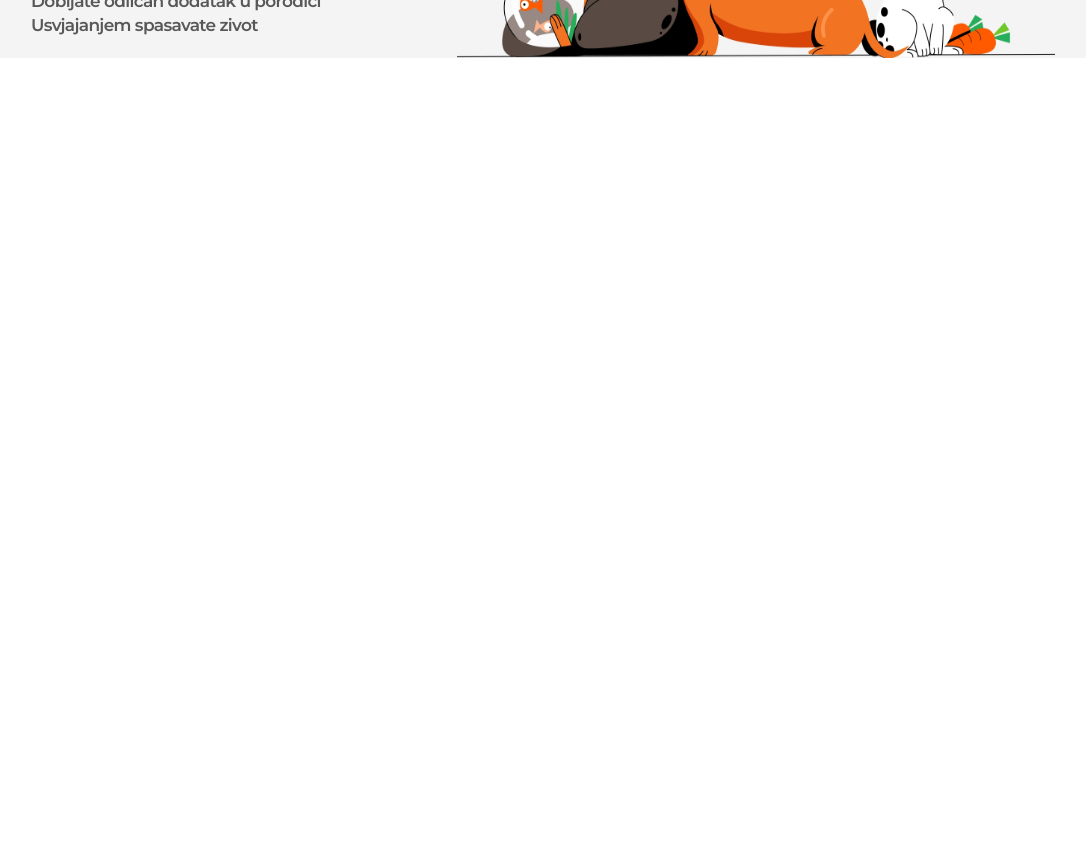
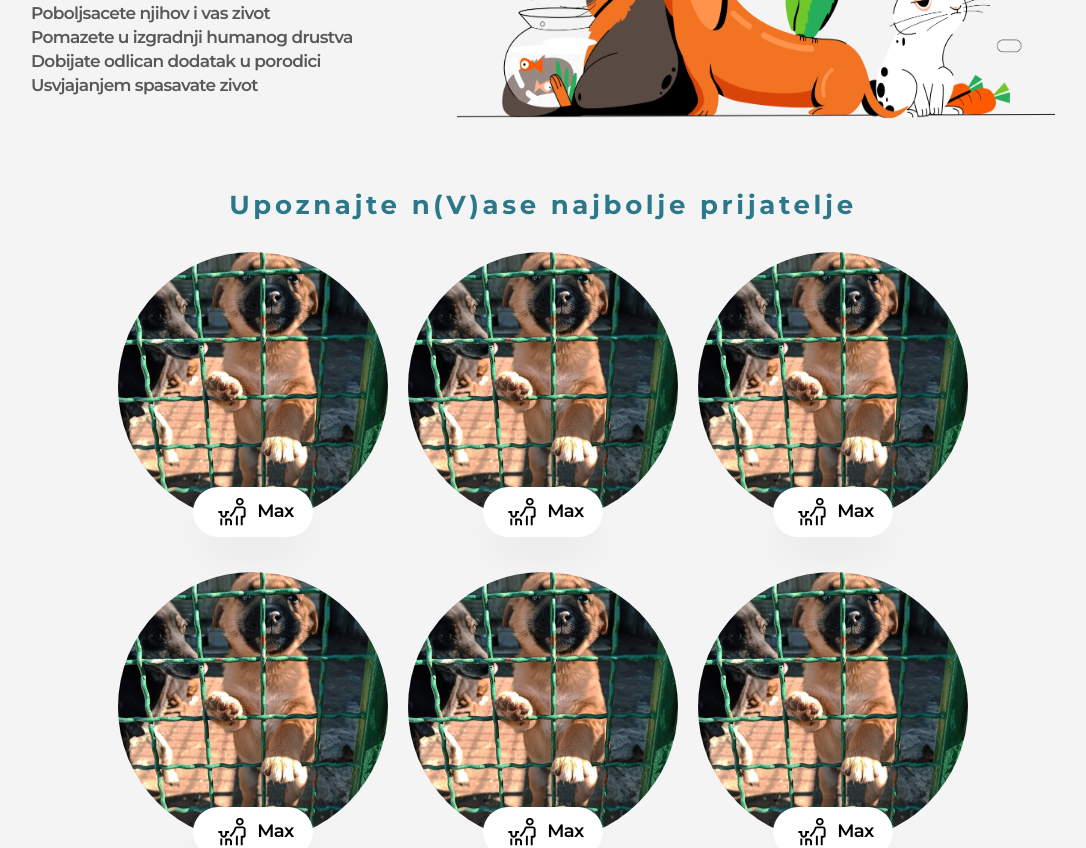
Before and after one commit to radomir-mijovic/dog-shelter, a Next.js app: page / in a window 1280 px wide. Shown: the part 1200-2048 px from the top of the page, without its empty margins (97-1183 px from the left). Before the commit the page ends 1258 px from the top, so only its background shows below. Built offline with nearby package versions, Linux system fonts and the light colour scheme.

Commit message:
feat: finished main look of meet-bf section

```diff
--- /dev/null
+++ b/app/meetBf.js
@@ -0,0 +1,41 @@
+import React from 'react';
+import styles from "../styles/MeetBf.module.scss"
+import globalStyles from "../styles/Global.module.scss"
+import Image from "next/image";
+import {dogs} from "../data/dogs";
+import dogWalker from "../public/images/icons/dog-walker.svg"
+
+const MeetBf = () => {
+    return (
+        <section className={`${styles.meetContainer} ${globalStyles.globalPadding}`}>
+            <h2 className={styles.meetHeaderText}>
+                Upoznajte n(V)ase najbolje prijatelje
+            </h2>
+            <div className={styles.dogsWrapper}>
+                {dogs.map(dog => {
+                    return (
+                        <div style={{position: "relative"}} key={dog.id}>
+                            <div className={styles.dogCard}>
+                                <Image
+                                    style={{borderRadius: "50%"}}
+                                    src={dog.image}
+                                    objectFit={"cover"}
+                                    quality={100}
+                                    fill
+                                    alt="dog image" />
+                            </div>
+                            <div className={styles.dogInfo}>
+                                <Image src={dogWalker} width={40} height={30} alt={"dog walker"}/>
+                                <h4 className={styles.dogInfoText}>
+                                    {dog.name}
+                                </h4>
+                            </div>
+                        </div>
+                    )
+                })}
+            </div>
+        </section>
+    );
+};
+
+export default MeetBf;
--- a/app/navbar.js
+++ b/app/navbar.js
@@ -16,7 +16,7 @@ const Navbar = () => {
             <motion.button
                 initial={{scale: 0}}
                 animate={{ scale: 1 }}
-                transition={{ type: "spring", stiffness: 100 }}
+                transition={{ type: "spring", stiffness: 100, delay: .5 }}
                 whileTap={{scale: .97}}
                 className={`${UIstyles.redButton}`}>
                 Doniraj
--- a/app/page.js
+++ b/app/page.js
@@ -3,6 +3,7 @@ import "../styles/global.css"
 import Hero from "./hero";
 import HeroLower from "./hero-lower";
 import Reason from "./reason";
+import MeetBf from "./meetBf";
 
 const Page = () => {
     return (
@@ -10,6 +11,7 @@ const Page = () => {
             <Hero/>
             <HeroLower/>
             <Reason/>
+            <MeetBf/>
         </>
     );
 };
--- /dev/null
+++ b/data/dogs.js
@@ -0,0 +1,64 @@
+import maxImage from "../public/images/dog3.jpg"
+
+export const dogs = [
+    {
+        id: 1,
+        name: "Max",
+        image: maxImage,
+    },
+    {
+        id: 2,
+        name: "Max",
+        image: maxImage,
+    },
+    {
+        id: 3,
+        name: "Max",
+        image: maxImage,
+    },
+    {
+        id: 4,
+        name: "Max",
+        image: maxImage,
+    },
+    {
+        id: 5,
+        name: "Max",
+        image: maxImage,
+    },
+    {
+        id: 6,
+        name: "Max",
+        image: maxImage,
+    },
+    {
+        id: 7,
+        name: "Max",
+        image: maxImage,
+    },
+    {
+        id: 8,
+        name: "Max",
+        image: maxImage,
+    },
+    {
+        id: 9,
+        name: "Max",
+        image: maxImage,
+    },
+    {
+        id: 10,
+        name: "Max",
+        image: maxImage,
+    },
+    {
+        id: 11,
+        name: "Max",
+        image: maxImage,
+    },
+    {
+        id: 12,
+        name: "Max",
+        image: maxImage,
+    },
+]
--- a/styles/Global.module.scss
+++ b/styles/Global.module.scss
@@ -1,5 +1,5 @@
 .globalPadding {
-  padding: 0 clamp(5rem, 10vw, 15rem);
+  padding: 2rem clamp(5rem, 10vw, 15rem);
 
   @media (max-width: 1200px) {
     padding: 3rem 5rem;
--- /dev/null
+++ b/styles/MeetBf.module.scss
@@ -0,0 +1,52 @@
+.meetContainer {
+  display: flex;
+  flex-direction: column;
+  background: #F4F4F4;
+}
+
+.meetHeaderText {
+  font-weight: 700;
+  font-size: clamp(2.2rem, 2.3vw, 2.6rem);
+  line-height: 100%;
+  text-align: center;
+  letter-spacing: 0.14em;
+  color: #2B788B;
+  margin: 3.4rem 0;
+}
+
+.dogsWrapper {
+  display: grid;
+  grid-template-columns: repeat(auto-fill, 27rem);
+  gap: 5rem 2rem;
+  justify-content: center;
+}
+
+.dogCard {
+  height: 27rem;
+  position: relative;
+  border-radius: 50%;
+}
+
+.dogInfo {
+  bottom: -4rem;
+  position: absolute;
+  left: 50%;
+  transform: translate(-50%, -50%);
+  margin: 0 auto;
+  width: 12rem;
+  height: 5rem;
+  display: flex;
+  align-items: center;
+  justify-content: center;
+  gap: .5rem;
+  box-shadow: 0 22.8981px 45.7963px -11.4491px rgba(52, 41, 39, 0.08);
+  border-radius: 88px;
+  background: #FFFFFF;
+}
+
+.dogInfoText {
+  font-weight: 600;
+  font-size: 1.8rem;
+  line-height: 140%;
+  letter-spacing: -0.04em;
+}
```
Also changed, not shown: public/images/icons/dog-walker.svg (added).
